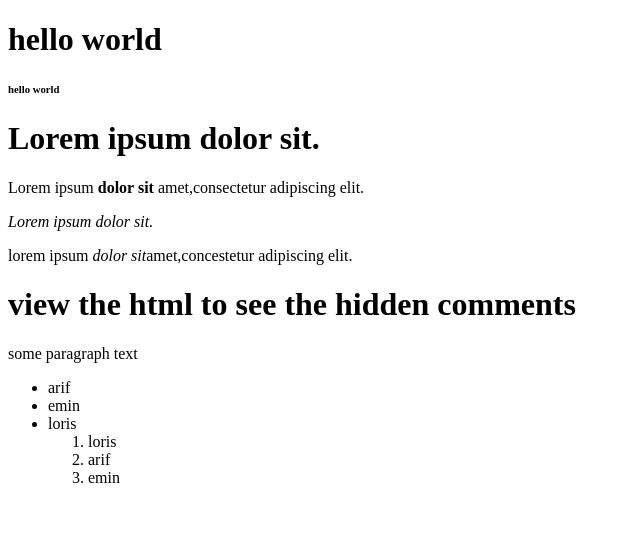
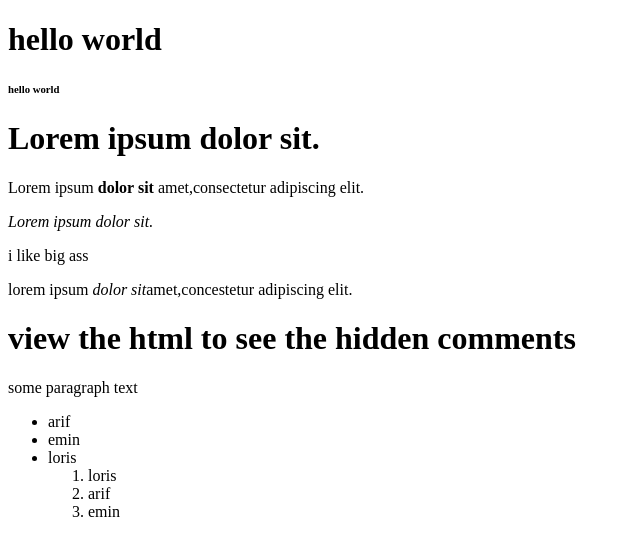
Before and after one commit to Emindrsn/theodinproject1, a plain HTML site: page index.html in a window 1280 px wide. Shown: the whole page, without its empty margins (0-640 px from the left). Drawn offline with Linux system fonts and the light colour scheme.

Commit message:
Update index.html

```diff
--- a/index.html
+++ b/index.html
@@ -16,7 +16,7 @@
     <p>Lorem ipsum <strong>dolor sit </strong>amet,consectetur adipiscing elit.</p>
 
     <em>Lorem ipsum dolor sit.</em>
-
+    <p>i like big ass</p>
 
     <p>lorem ipsum <em>dolor sit</em>amet,concestetur adipiscing elit.</p>
     <h1> view the html to see the hidden comments</h1>
```
